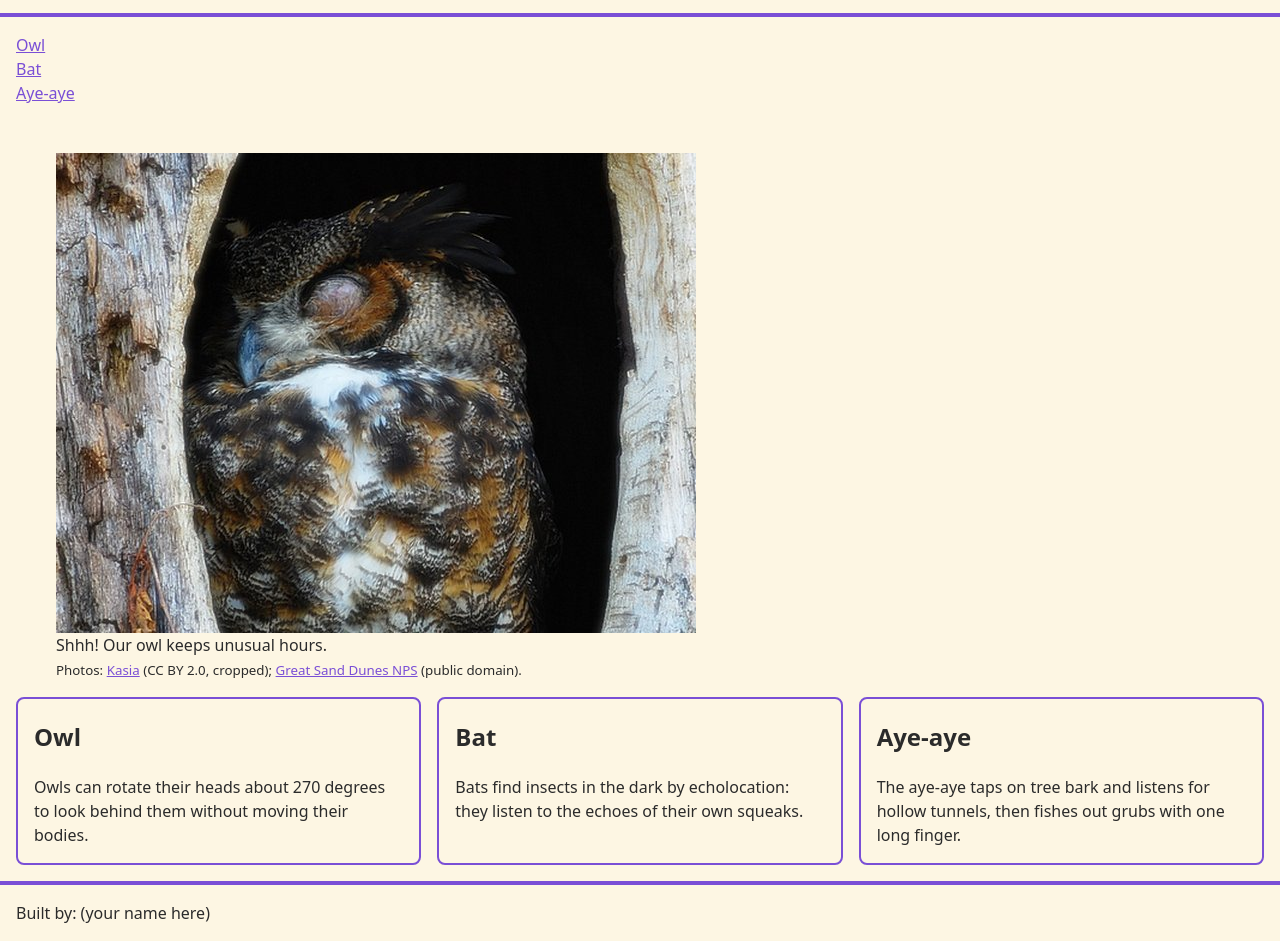
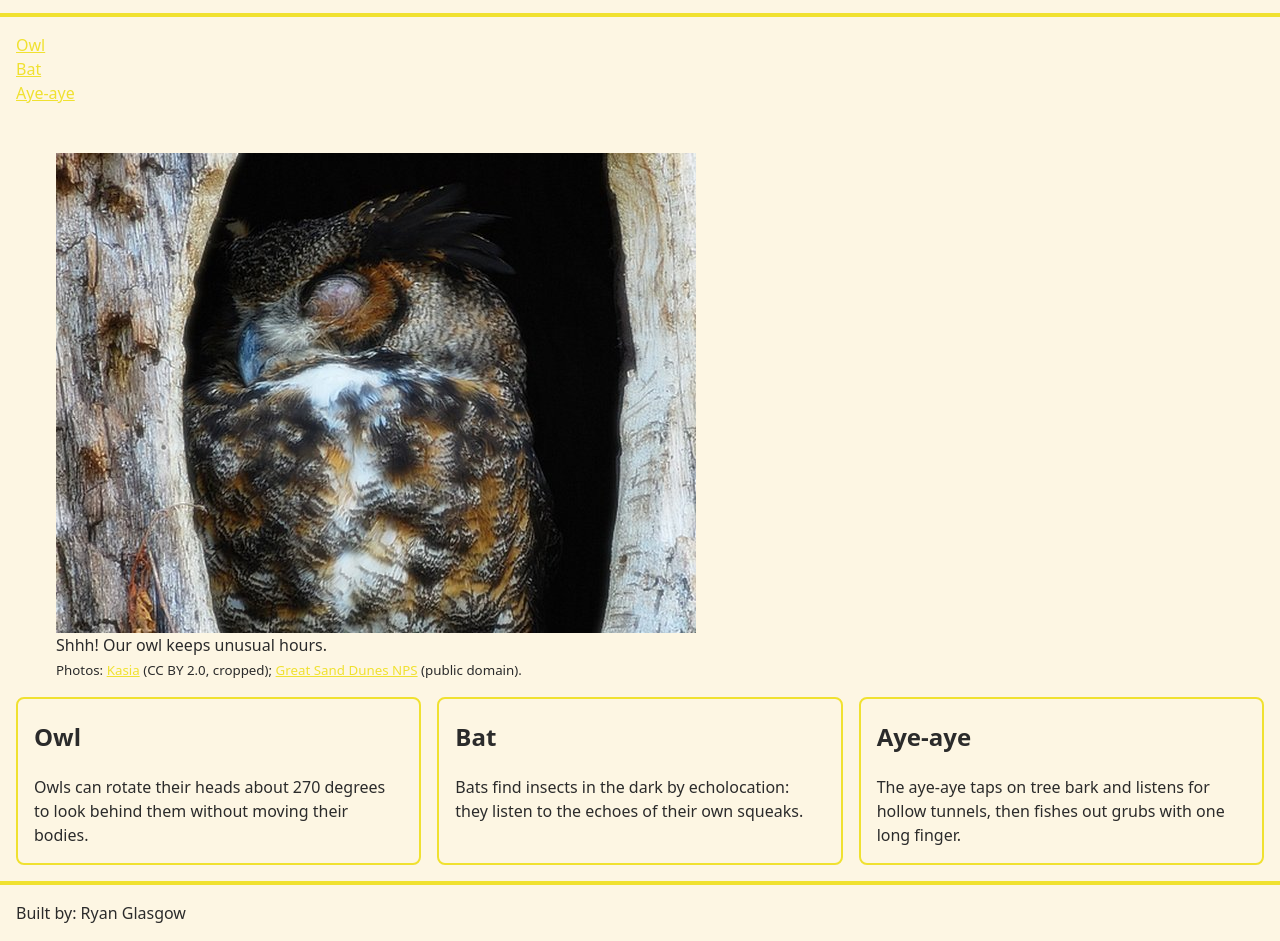
Before and after one commit to dvturson/nocturnal-zoo, a plain HTML site: page index.html in a window 1280 px wide. Shown: the part 67-1008 px from the top of the page. Drawn offline with Linux system fonts and the light colour scheme.

Commit message:
finished dark mode

```diff
--- a/index.html
+++ b/index.html
@@ -22,7 +22,10 @@
 
         <main class="site-main">
             <figure class="hero">
-                <img src="images/owl-asleep.jpg" alt="A great horned owl: sleeping by day, wide awake by night">
+                <picture>
+                    <source srcset="images/owl-awake.jpg" media="(prefers-color-scheme: dark)">
+                    <img src="images/owl-asleep.jpg" alt="A great horned owl: sleeping by day, wide awake by night">
+                </picture>
                 <figcaption>
                     Shhh! Our owl keeps unusual hours.<br>
                     <small>Photos: <a href="https://commons.wikimedia.org/wiki/File:Owl_sleeping_in_tree.jpg">Kasia</a> (CC BY 2.0, cropped); <a href="https://commons.wikimedia.org/wiki/File:Great_Horned_Owl,_Evening_(37903083162).jpg">Great Sand Dunes NPS</a> (public domain).</small>
@@ -46,7 +49,7 @@
         </main>
 
         <footer class="site-footer">
-            <p class="credits">Built by: (your name here)</p>
+            <p class="credits">Built by: Ryan Glasgow</p>
         </footer>
     </div>
 </body>
--- a/styles.css
+++ b/styles.css
@@ -3,7 +3,7 @@
 :root {
     --bg: #fdf6e3;
     --fg: #2b2b2b;
-    --accent: #7a4fd6;
+    --accent: #F0E130;
 }
 
 body {
@@ -79,6 +79,13 @@ a {
 
 /* ===== Dark mode (Role C) ===== */
 
+@media (prefers-color-scheme: dark) {
+    :root {
+        --bg: #1b1b2f;
+        --fg: #e8e8f0;
+        --accent: #279dfe;
+    }
+}
 
 
 /* ===== Animal cards (Role D, teams of four) ===== */
```
